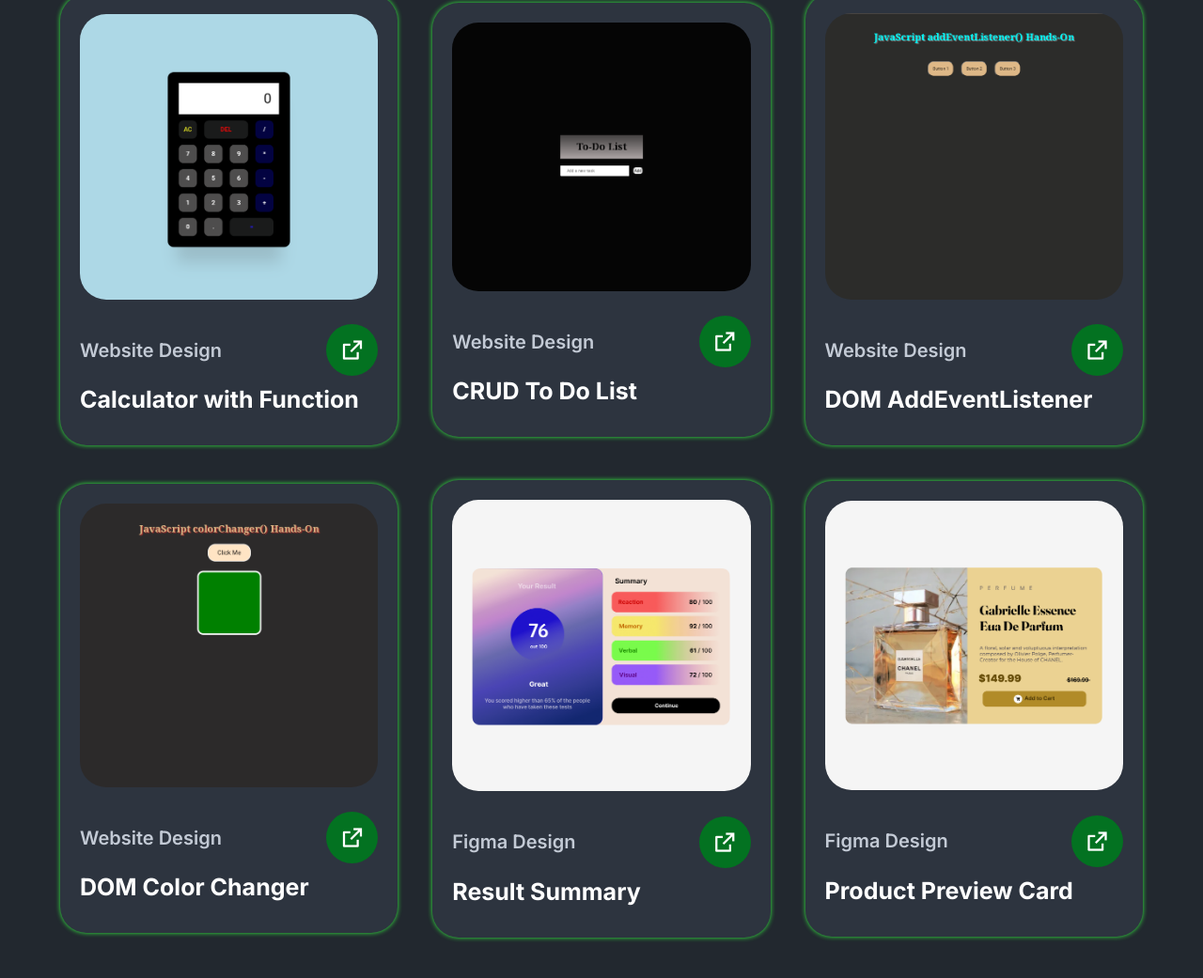
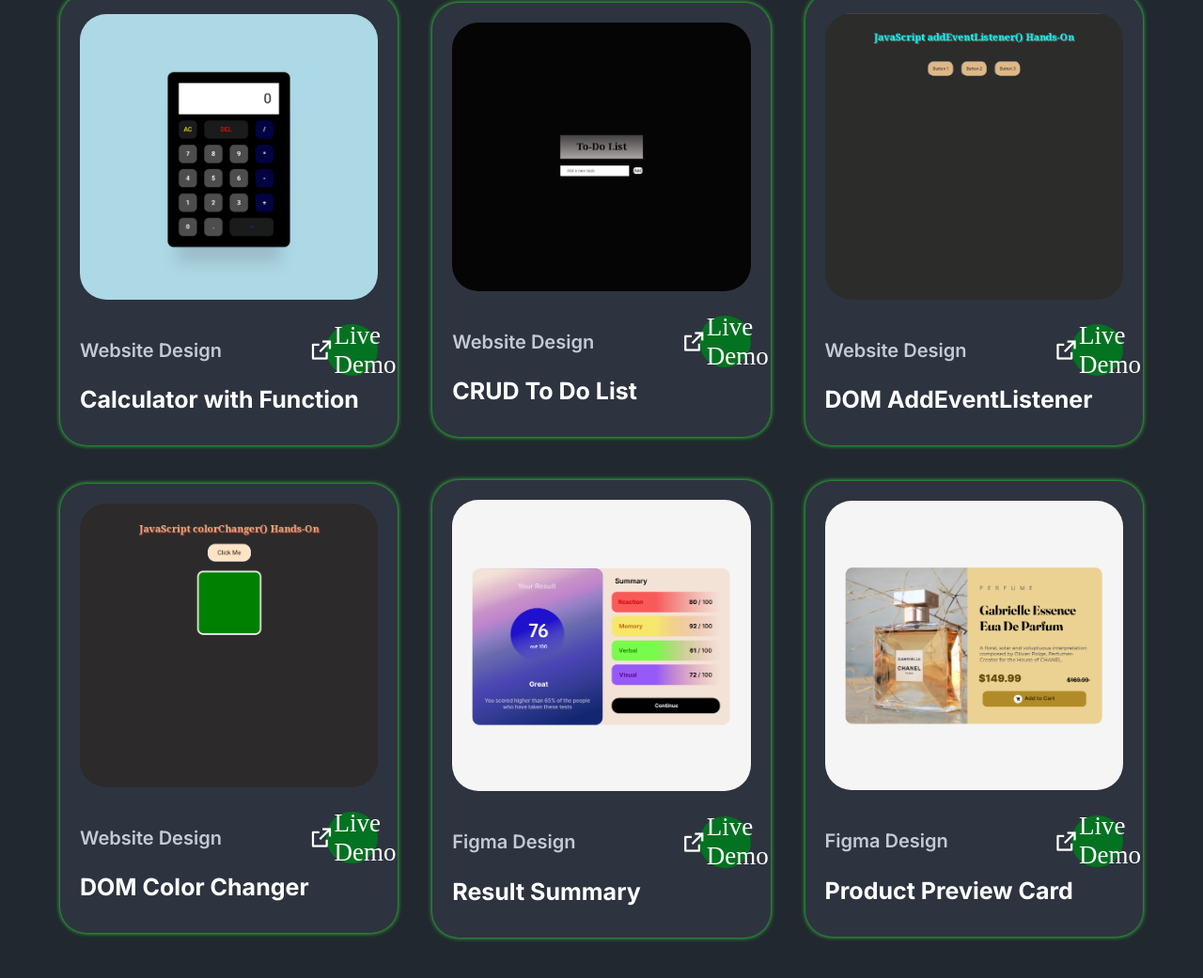
Before and after one commit to trishauno/portfolio-website, a plain HTML site: page index.html in a window 1280 px wide. Shown: the part 1566-2607 px from the top of the page at 94% size. Drawn offline with nearby package versions, Linux system fonts and the light colour scheme.

Commit message:
Update index.html

```diff
--- a/index.html
+++ b/index.html
@@ -48,8 +48,8 @@
             <p>I have some skills include HTML, CSS, and JavaScript, with this I'm willing to <br> take any challenges in the world of Programming.</p>
 
             <div class="social">
-                <a href="#"><i class="ri-facebook-fill"></i></a>
-                <a href="#"><i class="ri-mail-fill"></i></a>
+                <a href="https://www.facebook.com/trishamae.rodelas.7?mibextid=ZbWKwL" target="_blank"><i class="ri-facebook-fill"></i></a>
+                <a href="https://mail.google.com/mail/u/0/?tf=cm&fs=1&to=trishamaerodelas397@gmail.com&hl=en" target="_blank"><i class="ri-mail-fill"></i></a>
             </div>
         </div>
     </section>
@@ -85,7 +85,7 @@
     <!--works-->
     <section class="works" id="works">
         <div class="center-text">
-            <h2>My <span>Works</span> STILL NOT DONE!!!</h2>
+            <h2>My<span>Works</span></h2>
         </div>
 
         <div class="work-content">
@@ -95,8 +95,8 @@
                     <div class="row-text">
                         <h5>Website Design</h5>
                     </div>
-                    <div class="row-icon">
-                        <i class="ri-external-link-line"></i>
+                    <div class="row-link">
+                        <a href="https://trishauno.github.io/Working-Calculator/" target="_blank"><i class="ri-external-link-line">Live Demo</i></a>
                     </div>
                 </div>
                 <h4>Calculator with Function</h4>
@@ -109,7 +109,7 @@
                         <h5>Website Design</h5>
                     </div>
                     <div class="row-icon">
-                        <i class="ri-external-link-line"></i>
+                        <a href="https://trishauno.github.io/todo-list-app/" target="_blank"><i class="ri-external-link-line">Live Demo</i></a>
                     </div>
                 </div>
                 <h4>CRUD To Do List</h4>
@@ -122,7 +122,7 @@
                         <h5>Website Design</h5>
                     </div>
                     <div class="row-icon">
-                        <i class="ri-external-link-line"></i>
+                        <a href="https://trishauno.github.io/HandsOn1-addEventListener-WS101/" target="_blank"><i class="ri-external-link-line">Live Demo</i></a>
                     </div>
                 </div>
                 <h4>DOM AddEventListener</h4>
@@ -135,7 +135,7 @@
                         <h5>Website Design</h5>
                     </div>
                     <div class="row-icon">
-                        <i class="ri-external-link-line"></i>
+                        <a href="https://trishauno.github.io/HandsOn2-colorChanger-WS101/" target="_blank"><i class="ri-external-link-line">Live Demo</i></a>
                     </div>
                 </div>
                 <h4>DOM Color Changer</h4>
@@ -148,7 +148,8 @@
                         <h5>Figma Design</h5>
                     </div>
                     <div class="row-icon">
-                        <i class="ri-external-link-line"></i>
+                        <a href="https://www.figma.com/file/Ly5av6yMC6dXn0WiQ0EC3y/RODELAS_QUIZ3-1_Result-Summary?type=design&node-id=0%3A1&mode=design&t=6XkwXhTJonAoWIcg-1"
+                        target="_blank"><i class="ri-external-link-line">Live Demo</i></a>
                     </div>
                 </div>
                 <h4>Result Summary</h4>
@@ -161,7 +162,8 @@
                         <h5>Figma Design</h5>
                     </div>
                     <div class="row-icon">
-                        <i class="ri-external-link-line"></i>
+                        <a href="https://www.figma.com/file/05iTjR1MPnJIT3zE0A4uK7/RODELAS_QUIZ3-1Product-Preview-Card?type=design&node-id=0%3A1&mode=design&t=kcCmfTMR6a2uQoRC-1"
+                        target="_blank"><i class="ri-external-link-line">Live Demo</i></a>
                     </div>
                 </div>
                 <h4>Product Preview Card</h4>
```
